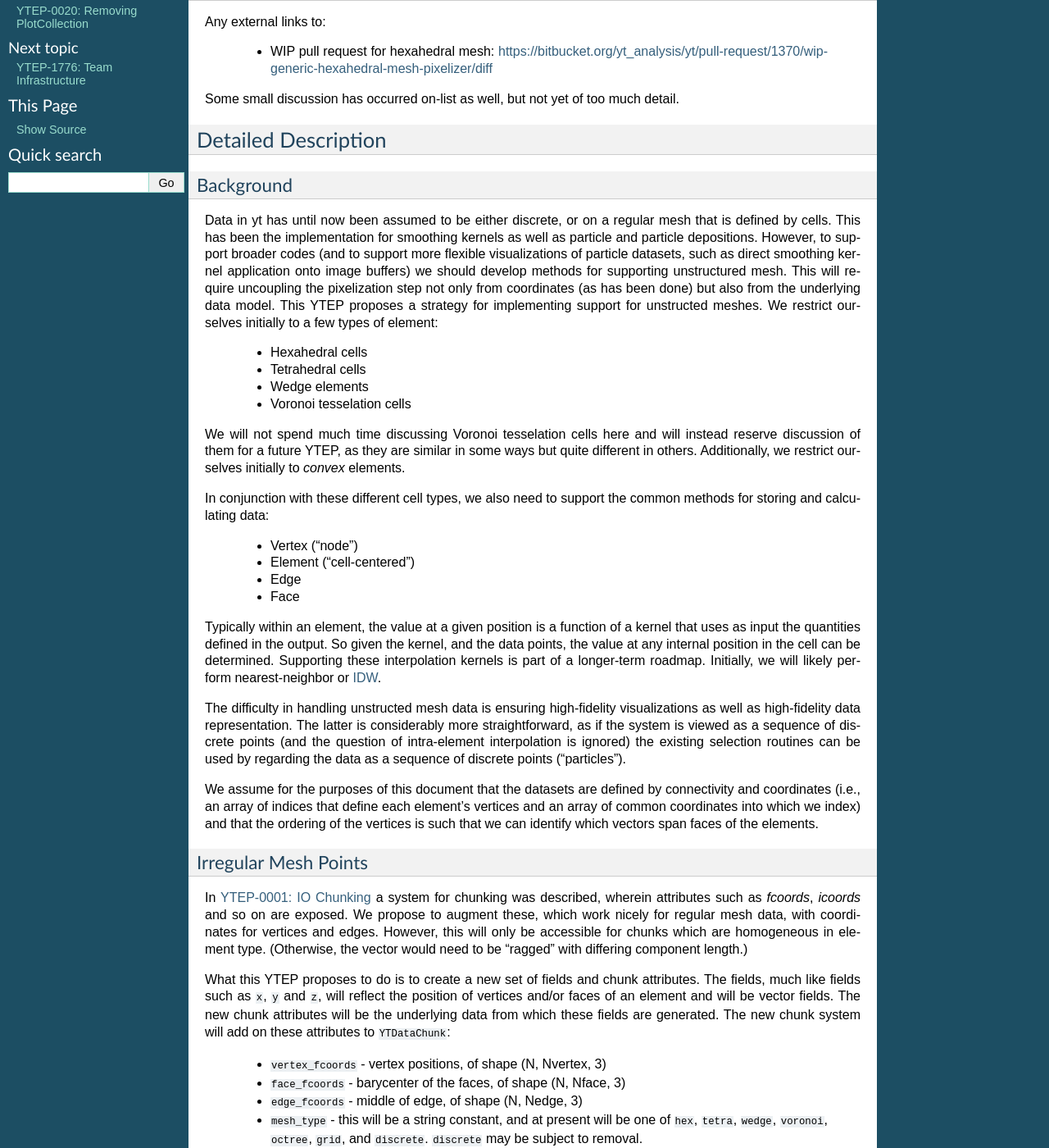
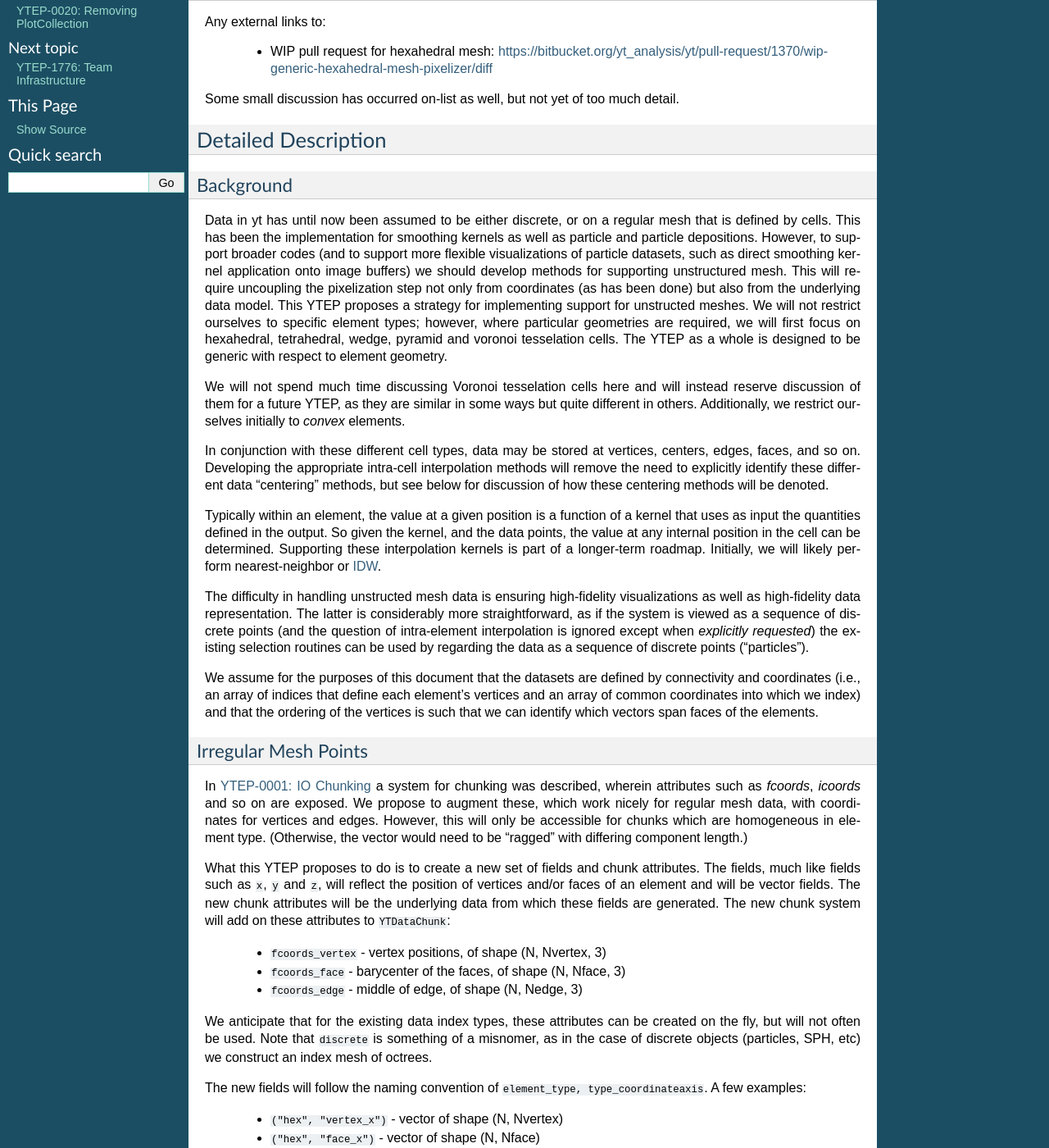
Before and after one commit to yt-project/ytep, a Sphinx documentation site: the page built from source/YTEPs/YTEP-0023.rst, in a window 1280 px wide and 1400 px high, scrolled down 458 px. Shown: the whole window at 82% size. Built offline with Sphinx 7.4.7, drawn with Linux system fonts in a browser that asks for light colours; formulas are drawn with MathJax 3; some of the changed text lies outside the part shown.

Commit message:
Start applyin comments, update title.

```diff
--- a/source/YTEPs/YTEP-0023.rst
+++ b/source/YTEPs/YTEP-0023.rst
@@ -1,4 +1,4 @@
-YTEP-0021: Unstructured Mesh
+YTEP-0023: Unstructured Mesh
 ============================
 
 Abstract
@@ -44,26 +44,22 @@ datasets, such as direct smoothing kernel application onto image buffers) we
 should develop methods for supporting unstructured mesh.  This will require
 uncoupling the pixelization step not only from coordinates (as has been done)
 but also from the underlying data model.  This YTEP proposes a strategy for
-implementing support for unstructed meshes.  We restrict ourselves initially to
-a few types of element:
-
- * Hexahedral cells
- * Tetrahedral cells
- * Wedge elements
- * Voronoi tesselation cells
+implementing support for unstructed meshes.  We will not restrict ourselves to
+specific element types; however, where particular geometries are required, we
+will first focus on hexahedral, tetrahedral, wedge, pyramid and voronoi
+tesselation cells.  The YTEP as a whole is designed to be generic with respect
+to element geometry.
 
 We will not spend much time discussing Voronoi tesselation cells here and will
 instead reserve discussion of them for a future YTEP, as they are similar in
 some ways but quite different in others.  Additionally, we restrict ourselves
 initially to *convex* elements.
 
-In conjunction with these different cell types, we also need to support the
-common methods for storing and calculating data:
-
- * Vertex ("node")
- * Element ("cell-centered")
- * Edge
- * Face
+In conjunction with these different cell types, data may be stored at vertices,
+centers, edges, faces, and so on.  Developing the appropriate intra-cell
+interpolation methods will remove the need to explicitly identify these
+different data "centering" methods, but see below for discussion of how these
+centering methods will be denoted.
 
 Typically within an element, the value at a given position is a function of a
 kernel that uses as input the quantities defined in the output.  So given the
@@ -75,9 +71,9 @@ roadmap.  Initially, we will likely perform nearest-neighbor or `IDW
 The difficulty in handling unstructed mesh data is ensuring high-fidelity
 visualizations as well as high-fidelity data representation.  The latter is
 considerably more straightforward, as if the system is viewed as a sequence of
-discrete points (and the question of intra-element interpolation is ignored)
-the existing selection routines can be used by regarding the data as a sequence
-of discrete points ("particles").
+discrete points (and the question of intra-element interpolation is ignored
+except when *explicitly requested*) the existing selection routines can be used
+by regarding the data as a sequence of discrete points ("particles").
 
 We assume for the purposes of this document that the datasets are defined by
 connectivity and coordinates (i.e., an array of indices that define each
@@ -102,12 +98,9 @@ fields.  The new chunk attributes will be the underlying data from which these
 fields are generated.  The new chunk system will add on these attributes to
 ``YTDataChunk``:
 
- * ``vertex_fcoords`` - vertex positions, of shape (N, Nvertex, 3)
- * ``face_fcoords`` - barycenter of the faces, of shape (N, Nface, 3)
- * ``edge_fcoords`` - middle of edge, of shape (N, Nedge, 3)
- * ``mesh_type`` - this will be a string constant, and at present will be one
-   of ``hex``, ``tetra``, ``wedge``, ``voronoi``, ``octree``, ``grid``, and
-   ``discrete``.  ``discrete`` may be subject to removal.
+ * ``fcoords_vertex`` - vertex positions, of shape (N, Nvertex, 3)
+ * ``fcoords_face`` - barycenter of the faces, of shape (N, Nface, 3)
+ * ``fcoords_edge`` - middle of edge, of shape (N, Nedge, 3)
 
 We anticipate that for the existing data index types, these attributes can be
 created on the fly, but will not often be used.  Note that ``discrete`` is
```
